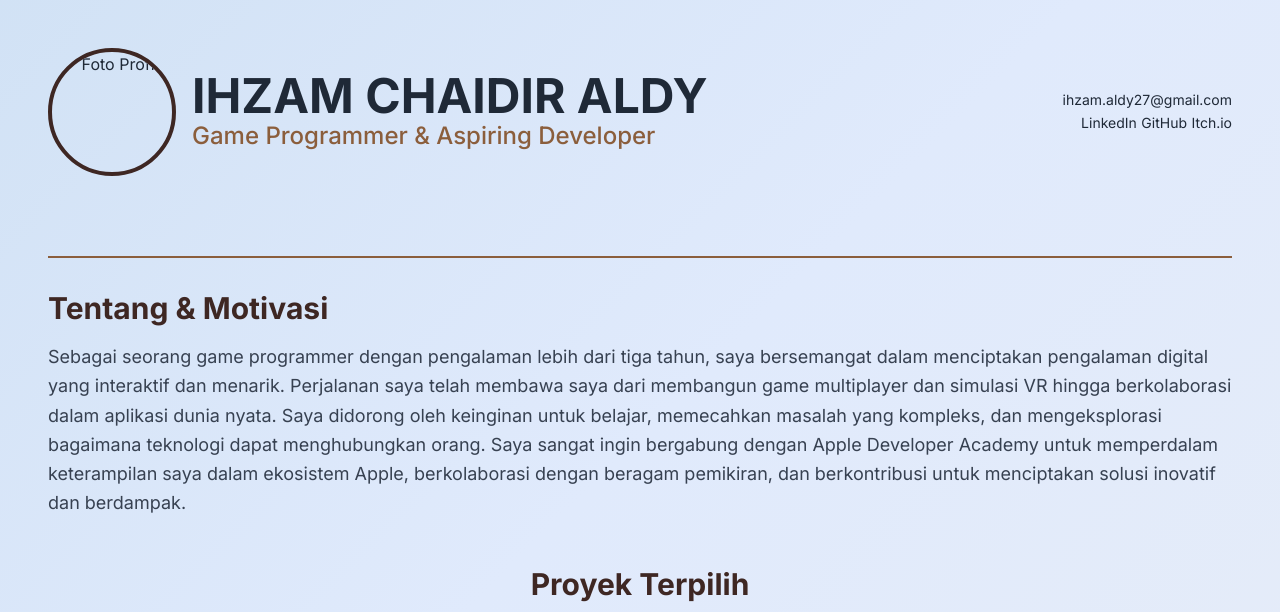
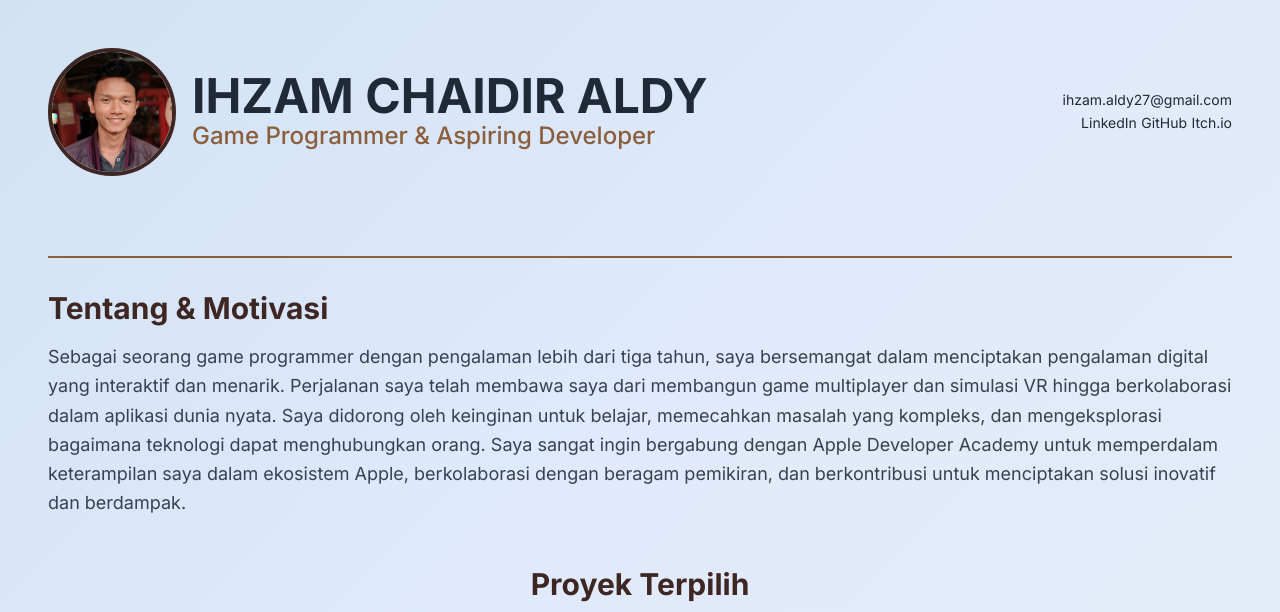
Before and after one commit to ihzamaldy27/ihzamaldy27.github.io, a plain HTML site: page index.html in a window 1280 px wide. Shown: the top 612 px of the page. Drawn offline with nearby package versions, Linux system fonts and the light colour scheme.

Commit message:
Update index.html

```diff
--- a/index.html
+++ b/index.html
@@ -56,7 +56,7 @@
             <!-- Header -->
             <div class="w-full flex flex-col md:flex-row items-center justify-between space-y-8 md:space-y-0 md:space-x-8 mb-12">
                 <div class="flex items-center space-x-4">
-                    <img src="profil.jpg" alt="Foto Profil" class="rounded-full w-24 h-24 md:w-32 md:h-32 object-cover border-4 border-[#3e2723]">
+                    <img src="profile.jpg" alt="Foto Profil" class="rounded-full w-24 h-24 md:w-32 md:h-32 object-cover border-4 border-[#3e2723]">
                     <div class="text-left">
                         <h1 class="text-3xl md:text-5xl font-bold">IHZAM CHAIDIR ALDY</h1>
                         <p class="text-xl md:text-2xl text-[#8b5e3c] font-medium">Game Programmer & Aspiring Developer</p>
```
